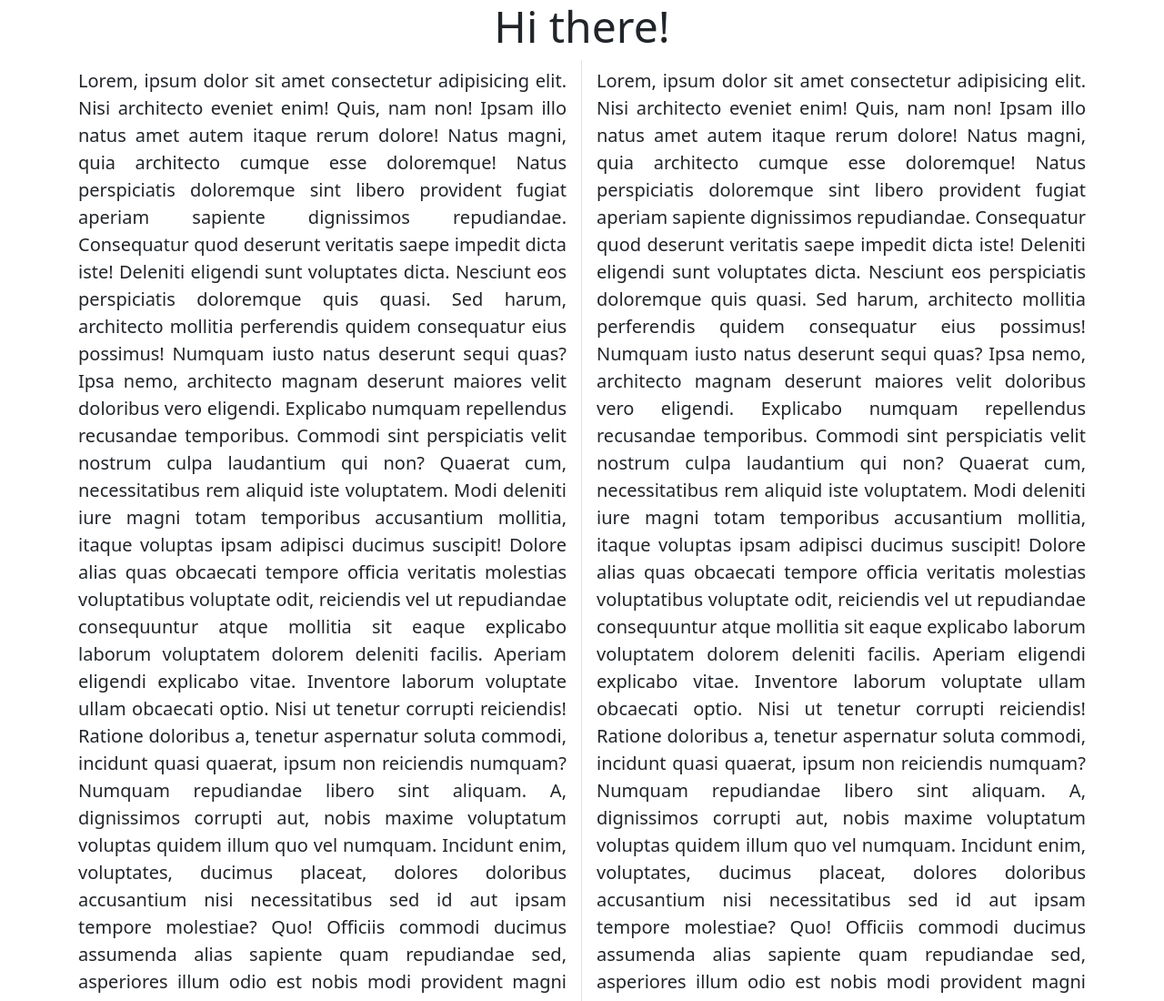
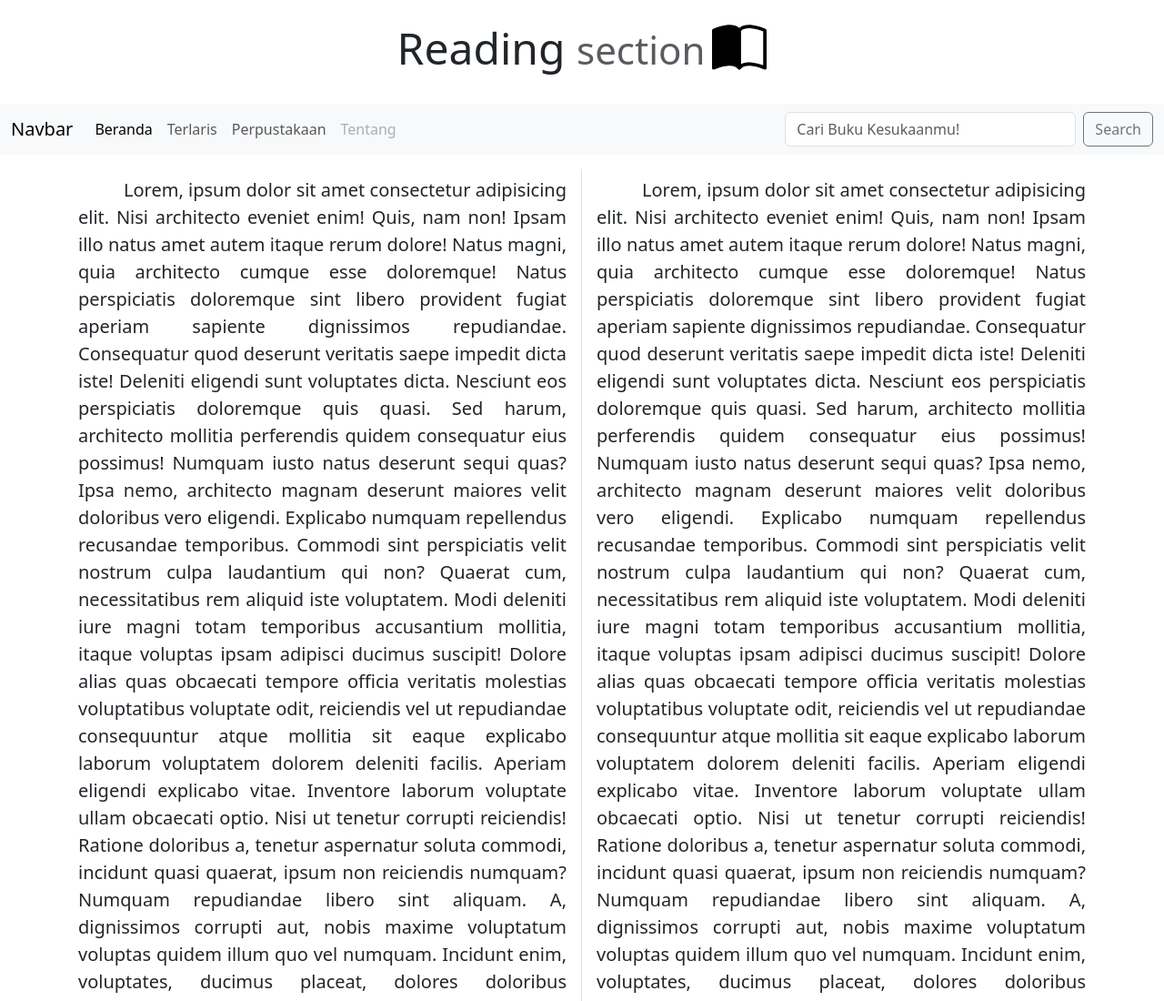
Before and after one commit to reponanda/CSS_pemula, a plain HTML site: page belajar-bootstrap/bstrap-lnjtan.html in a window 1280 px wide. Shown: the top 1100 px of the page at 91% size. Drawn offline with nearby package versions, Linux system fonts and the light colour scheme.

Commit message:
feat: big update

```diff
--- a/css-folder/bstrap-lnjtan.html
+++ b/belajar-bootstrap/bstrap-lnjtan.html
@@ -8,9 +8,40 @@
     <link rel="stylesheet" href="bstrap.css">
 </head>
 <body>
-
-    <h1 class="display-5 text-center">Hi there!</h1>
-    <div class="container-sm">
+    <div class="container-fluid d-flex justify-content-center py-4">
+        <span class="d-flex me-2">
+            <h3 class="display-5">
+                Reading
+                <small class="text-body-secondary">section</small>
+              </h3>
+        </span>
+        <span class="d-flex justify-content-center">
+            <svg xmlns="http://www.w3.org/2000/svg" width="60" height="60" fill="dark" class="bi bi-book-half" viewBox="0 0 16 16">
+                <path d="M8.5 2.687c.654-.689 1.782-.886 3.112-.752 1.234.124 2.503.523 3.388.893v9.923c-.918-.35-2.107-.692-3.287-.81-1.094-.111-2.278-.039-3.213.492zM8 1.783C7.015.936 5.587.81 4.287.94c-1.514.153-3.042.672-3.994 1.105A.5.5 0 0 0 0 2.5v11a.5.5 0 0 0 .707.455c.882-.4 2.303-.881 3.68-1.02 1.409-.142 2.59.087 3.223.877a.5.5 0 0 0 .78 0c.633-.79 1.814-1.019 3.222-.877 1.378.139 2.8.62 3.681 1.02A.5.5 0 0 0 16 13.5v-11a.5.5 0 0 0-.293-.455c-.952-.433-2.48-.952-3.994-1.105C10.413.809 8.985.936 8 1.783"/>
+            </svg>
+        </span>
+    </div>
+    <nav class="navbar navbar-expand-lg bg-body-tertiary mb-3">
+        <div class="container-fluid">
+          <a class="navbar-brand">Navbar</a>
+          <button class="navbar-toggler" type="button" data-bs-toggle="collapse" data-bs-target="#navbarNavAltMarkup" aria-controls="navbarNavAltMarkup" aria-expanded="false" aria-label="Toggle navigation">
+            <span class="navbar-toggler-icon"></span>
+          </button>
+          <div class="collapse navbar-collapse" id="navbarNavAltMarkup">
+            <div class="navbar-nav">
+              <a class="nav-link active" aria-current="page" href="#">Beranda</a>
+              <a class="nav-link" href="#">Terlaris</a>
+              <a class="nav-link" href="#">Perpustakaan</a>
+              <a class="nav-link disabled" aria-disabled="true">Tentang</a>
+            </div>
+            <form class="d-flex ms-auto" role="search">
+                <input class="form-control me-2" type="search" placeholder="Cari Buku Kesukaanmu!" aria-label="Search">
+                <button class="btn btn-outline-secondary" type="submit">Search</button>
+              </form>
+          </div>
+        </div>
+      </nav>
+    <div class="container-md">
         <div class="row">
             <div class="border-end px-3 py-2 col-md-6">
                 <p class="lead" style="text-align: justify;">
@@ -39,7 +70,7 @@
 
             <div class="broder border-0 px-3 py-2 col-md-6">
                 <p class="lead" style="text-align: justify;">
-                    Lorem, ipsum dolor sit amet consectetur adipisicing elit. Nisi architecto eveniet enim! Quis, nam non! Ipsam illo natus amet autem itaque rerum dolore! Natus magni, quia architecto cumque esse doloremque!
+                    Lorem, ipsum dolor sit amet consectetur adipisicing elit. Nisi  architecto eveniet enim! Quis, nam non! Ipsam illo natus amet autem itaque rerum dolore! Natus magni, quia architecto cumque esse doloremque!
                     Natus perspiciatis doloremque sint libero provident fugiat aperiam sapiente dignissimos repudiandae. Consequatur quod deserunt veritatis saepe impedit dicta iste! Deleniti eligendi sunt voluptates dicta. Nesciunt eos perspiciatis doloremque quis quasi.
                     Sed harum, architecto mollitia perferendis quidem consequatur eius possimus! Numquam iusto natus deserunt sequi quas? Ipsa nemo, architecto magnam deserunt maiores velit doloribus vero eligendi. Explicabo numquam repellendus recusandae temporibus.
                     Commodi sint perspiciatis velit nostrum culpa laudantium qui non? Quaerat cum, necessitatibus rem aliquid iste voluptatem. Modi deleniti iure magni totam temporibus accusantium mollitia, itaque voluptas ipsam adipisci ducimus suscipit!
--- /dev/null
+++ b/belajar-bootstrap/bstrap.css
@@ -0,0 +1,7 @@
+p {
+    text-indent: 50px;
+}
+
+.form-control {
+    width: 20em;
+}
```
Also changed, not shown: belajar-bootstrap/bstrap.html (renamed from css-folder/bstrap.html), belajar-css/pricing-app.css (renamed from css-folder/pricing-app.css), belajar-css/pricing.html (renamed from css-folder/pricing.html), css-folder/bstrap.css (deleted).
